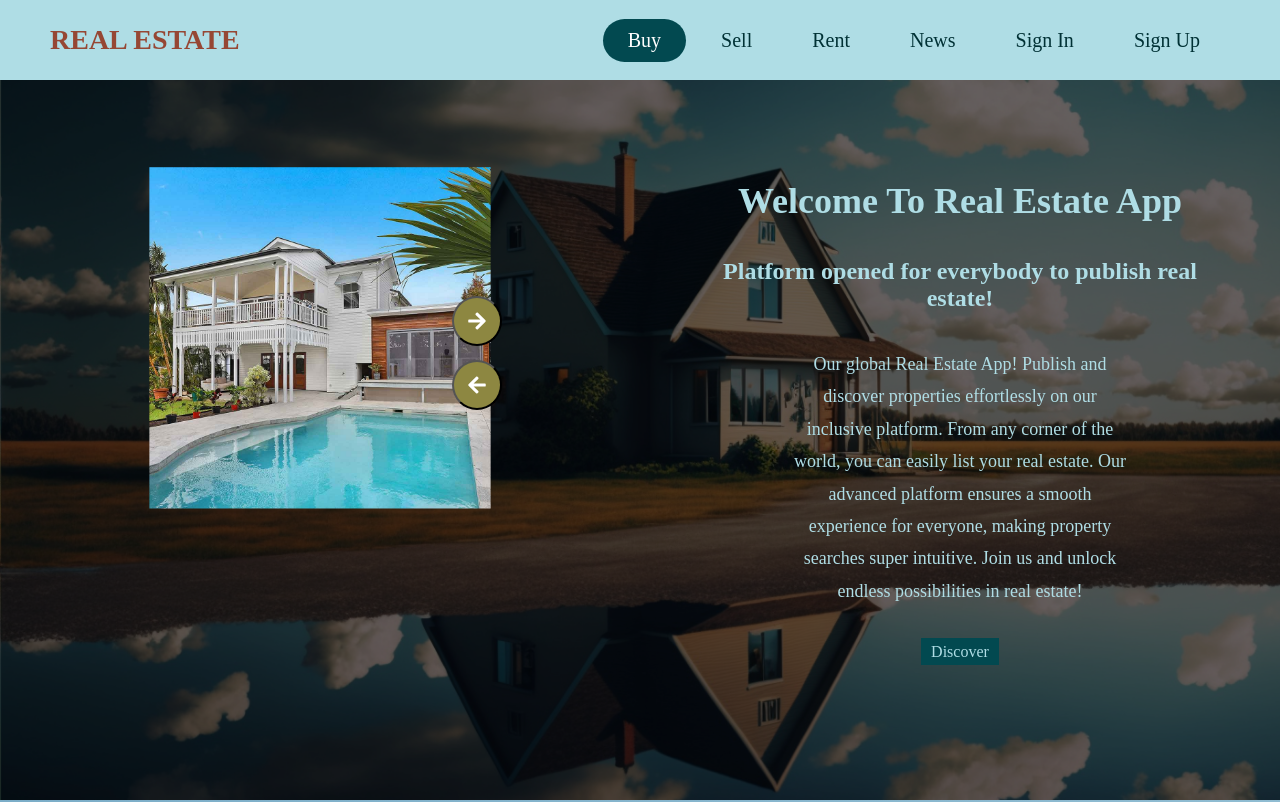
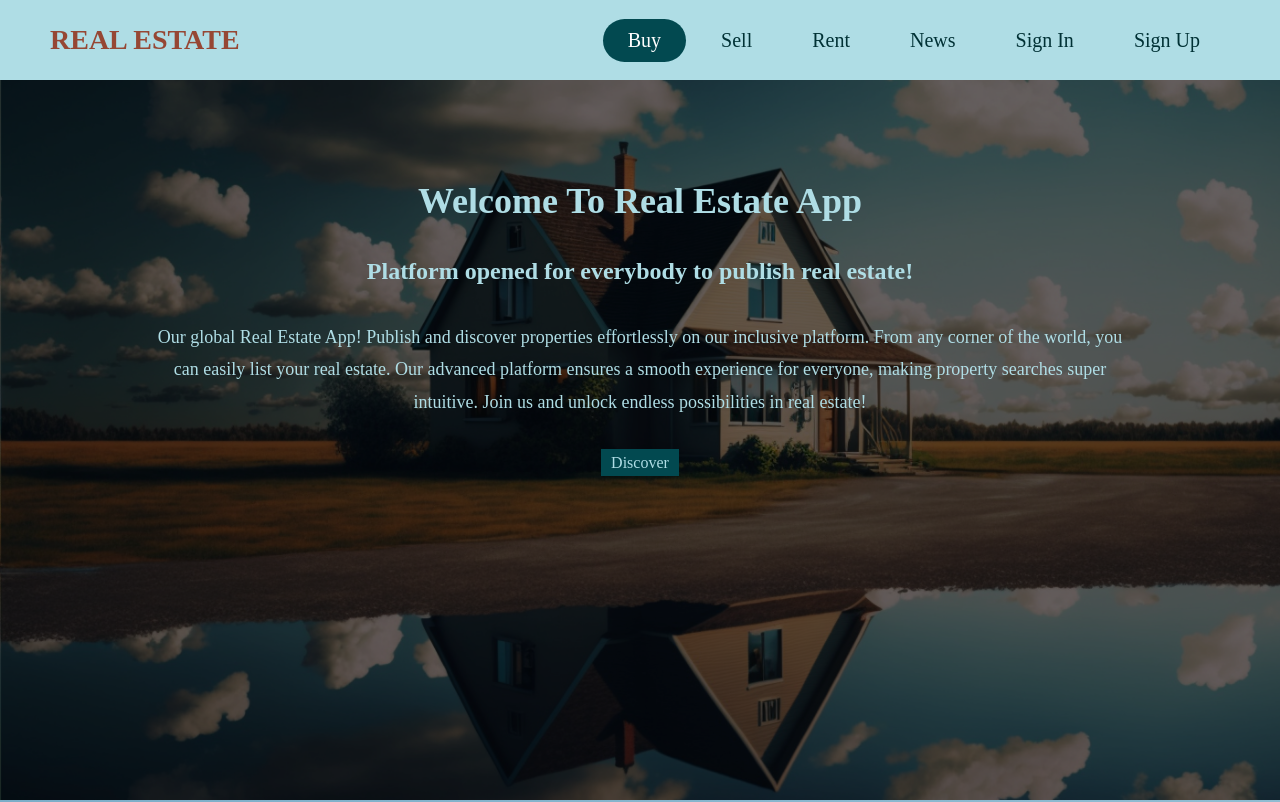
Before and after one commit to DamyanBG/real-estate-react-app, a React (Vite) app: page / in a window 1280 px wide. Shown: the top 802 px of the page. Built offline with nearby package versions, Linux system fonts and the light colour scheme.

Commit message:
delete carousele

```diff
--- a/src/App.scss
+++ b/src/App.scss
@@ -12,7 +12,7 @@
 }
 
 .landing-section > article {
-    width: 50%;
+    width: 100%;
     background: rgba($color: black, $alpha: 0.6);
     color: $fifth-color;
     padding: 100px 50px;
--- a/src/components/sections/Carousel.scss
+++ /dev/null
@@ -1,65 +0,0 @@
-.landing-section > article:nth-child(1){
-    position: relative;
-}
-
-.carousel {
-    display: flex;
-    justify-content: center;
-    width: 100%;
-    position: relative;
-
-    .carousel-image-wrapper{
-        width: 90%;
-        display: flex;
-        justify-content: center;
-
-        .slide {
-            opacity: 0;
-            transition-duration: 1s ease;
-        }
-
-        .slide.active {
-            opacity: 1;
-            transition-duration: 1s;
-            transform: scale(1.08);
-            max-width: 65%;
-
-            img {
-                width: 100%;
-            }
-        }
-    }
-
-    .caoursel-buttons-wrapper{
-        width: 10%;
-        display: flex;
-        justify-content: center;
-        position: absolute;
-        right: 84px;
-        top: 34%;
-        display: flex;
-        flex-direction: column;
-
-        button {
-            margin: 7px 0;
-            width: 50px;
-            height: 50px;
-            display: flex;
-            align-items: center;
-            justify-content: center;
-            color: #fff;
-            background: #8d8741;
-            border-radius: 40px;
-            font-size: 20px;
-            transition: 0.1s;
-            cursor: pointer;
-            z-index: 9;
-        }
-        button:hover {
-            background: rgb(84, 17, 84);
-        }
-    }
-
-
-
-}
--- a/src/components/sections/MainSection.jsx
+++ b/src/components/sections/MainSection.jsx
@@ -1,22 +1,8 @@
 import { Link } from 'react-router-dom';
-
-import HomeCarousel from './HomeCarousel';
-
-import MyImage1 from '../../assets/images/carousel-1.jpg';
-import MyImage2 from '../../assets/images/carousel-2.jpg';
-
-const slides = [
-    { image: MyImage1 },
-    { image: MyImage2 },
-];
-
 
 const MainSection = () => {
     return (
         <section className="landing-section">
-            <article>
-                <HomeCarousel slides={slides}/>
-            </article>
             <article>
                 <h1>Welcome To Real Estate App</h1>
                 <h2>Platform opened for everybody to publish real estate!</h2>
```
Also changed, not shown: src/assets/images/carousel-1.jpg (deleted), src/assets/images/carousel-2.jpg (deleted).
